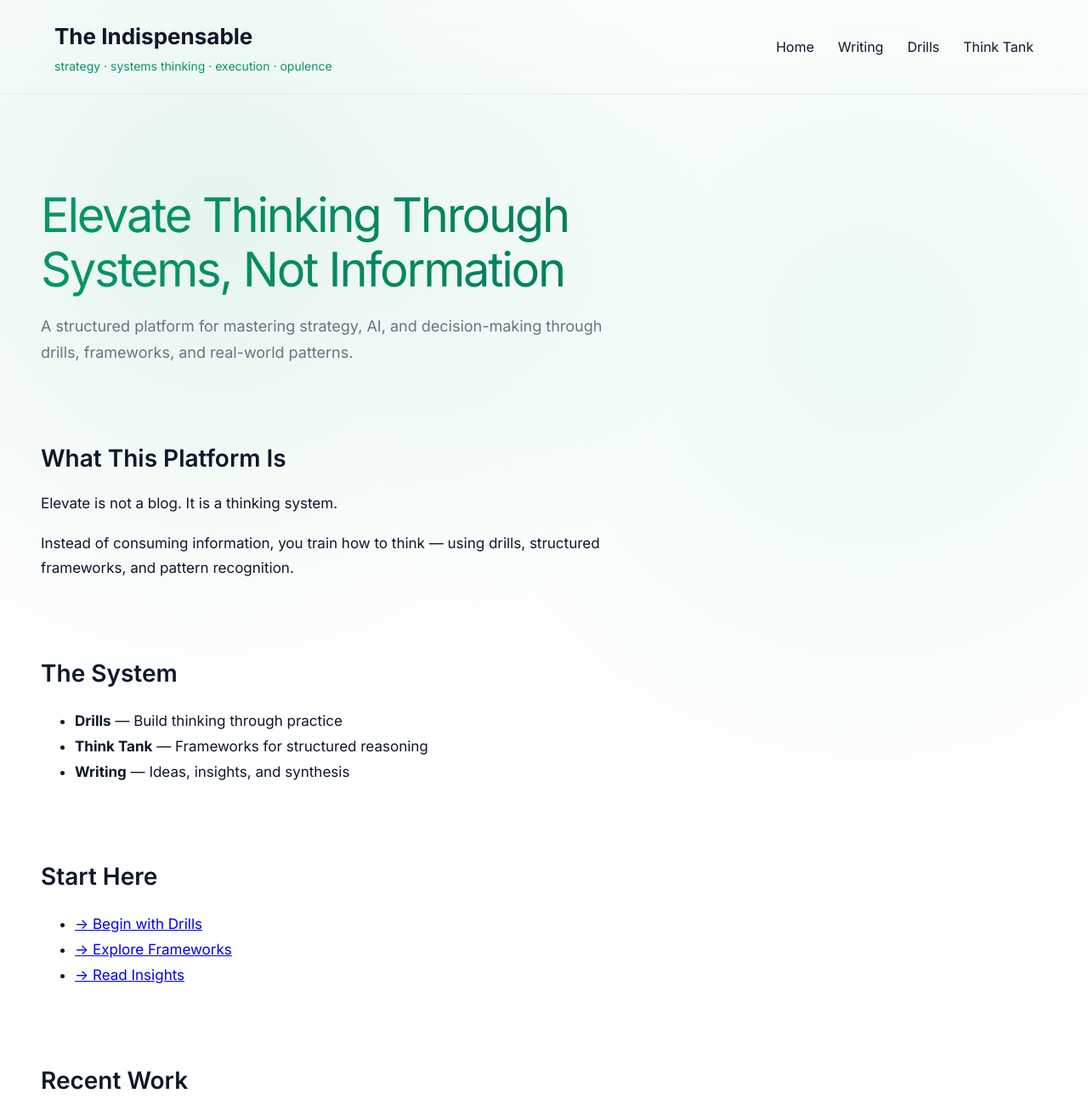
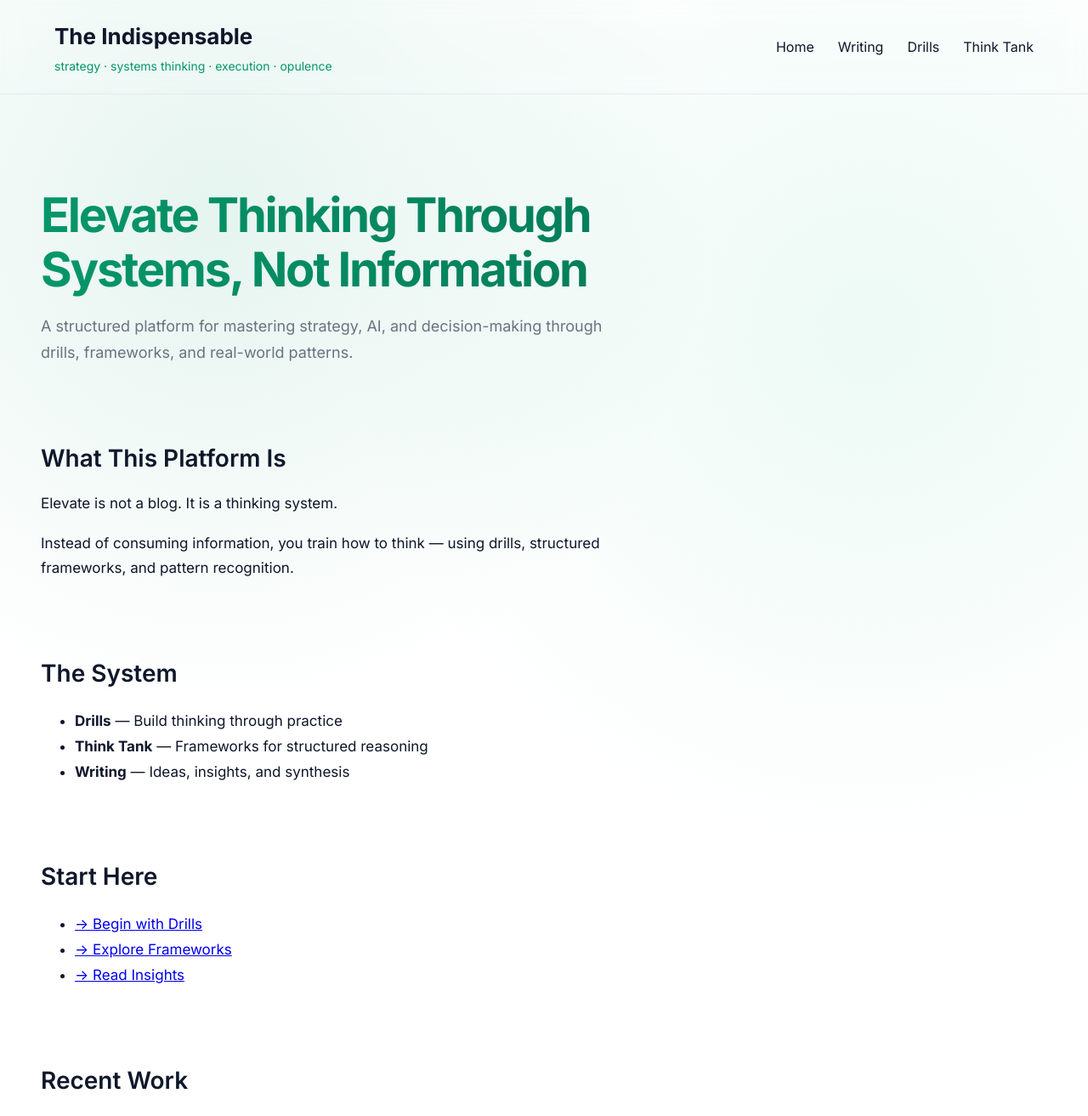
Before and after one commit to lakshminarayanannarasimhan-star/lakshminarayanannarasimhan-star.github.io, a Jekyll site: the page built from index.md, in a window 1280 px wide and 1313 px high. Shown: the whole window at 85% size. Built offline with Jekyll 4.4.1, drawn with Linux system fonts in a browser that asks for light colours.

Commit message:
Update style.css

```diff
--- a/assets/css/style.css
+++ b/assets/css/style.css
@@ -23,7 +23,7 @@
   --fs-md: 18px;
   --fs-lg: 20px;
   --fs-xl: 28px;
-  --fs-3xl: 56px;
+  --fs-3xl: 40px;
 
   --lh-tight: 1.15;
   --lh-relaxed: 1.75;
@@ -212,7 +212,7 @@
 
 h1, .hero-title {
   font-size: var(--fs-3xl);
-  font-weight: 400;
+  font-weight: 700;
   line-height: var(--lh-tight);
   letter-spacing: -0.04em;
   max-width: var(--measure-wide);
```
